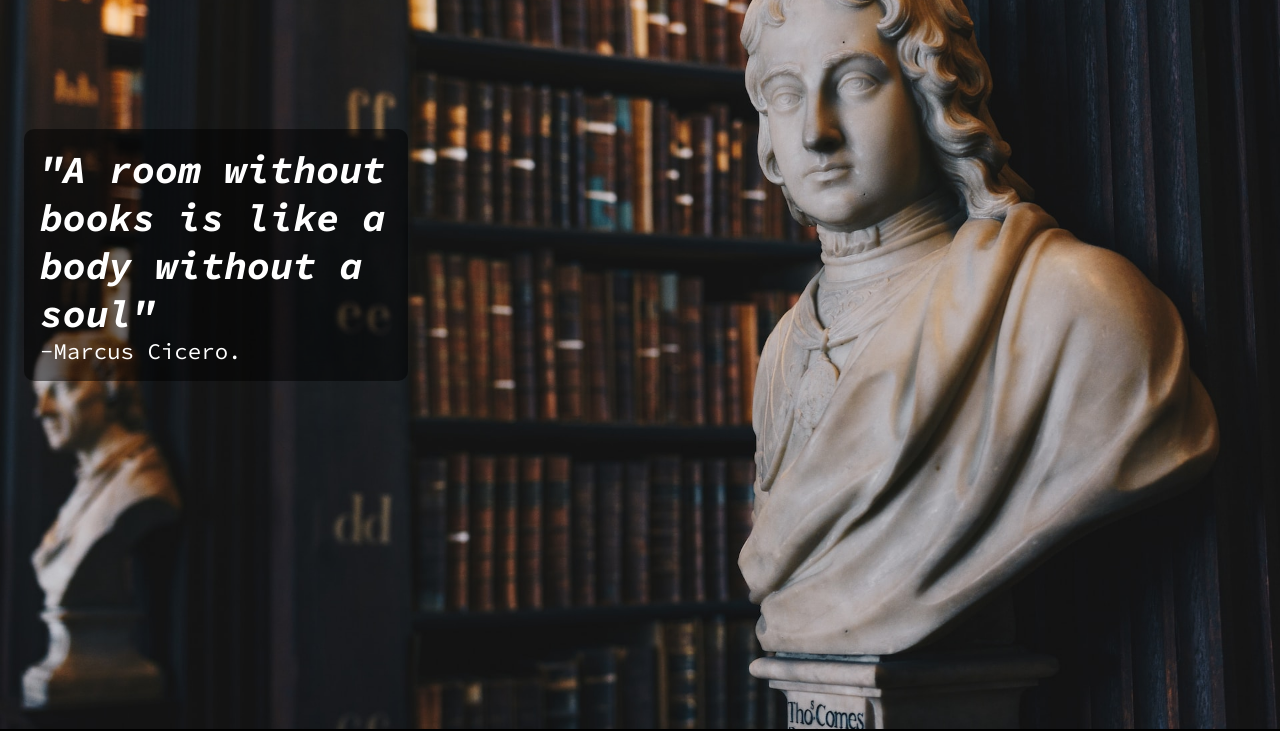
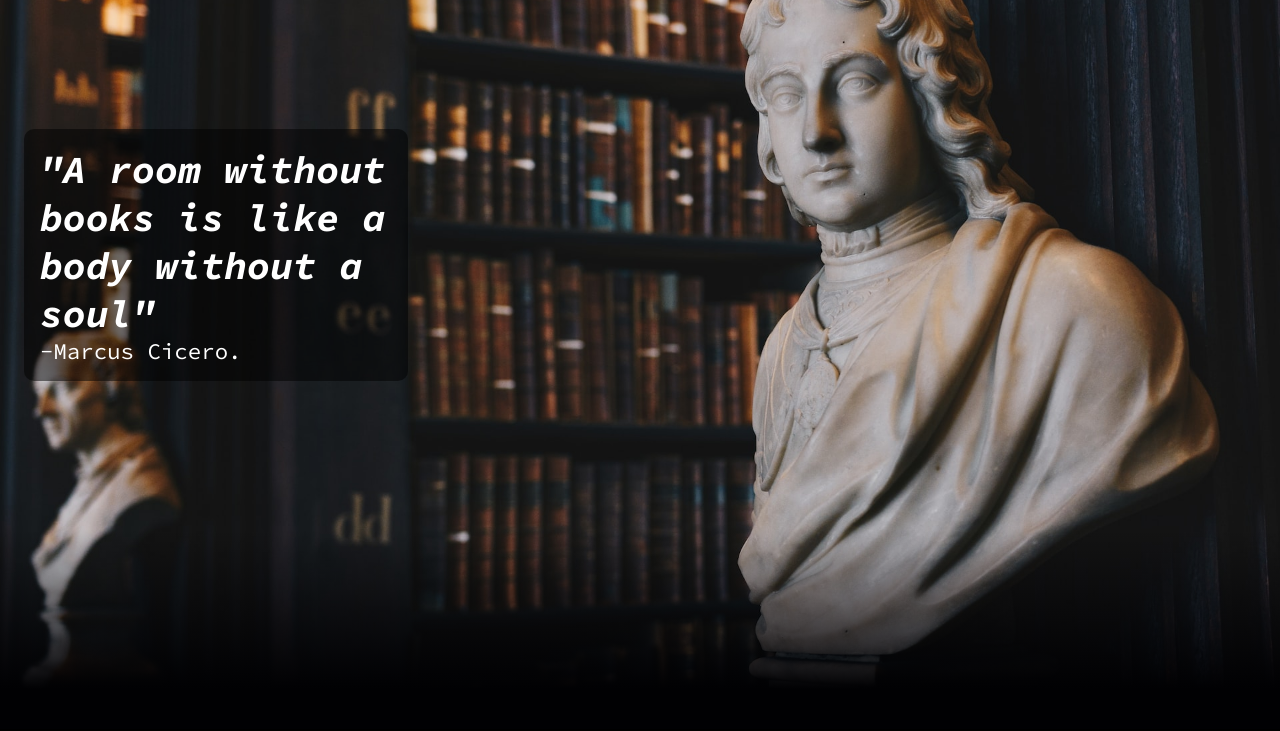
Before and after one commit to daffaprawira21/bookshelf-app, a plain HTML site: page index.html in a window 1280 px wide. Shown: the part 71-802 px from the top of the page. Drawn offline with nearby package versions, Linux system fonts and the light colour scheme.

Commit message:
fixing hero image

```diff
--- a/css/style.css
+++ b/css/style.css
@@ -66,7 +66,7 @@ nav.navbar a img {
   position: absolute;
   width: 100%;
   height: 50%;
-  bottom: -50%;
+  bottom: 0;
   background: linear-gradient(
     0deg,
     rgba(1, 1, 3, 1) 10%,
```
